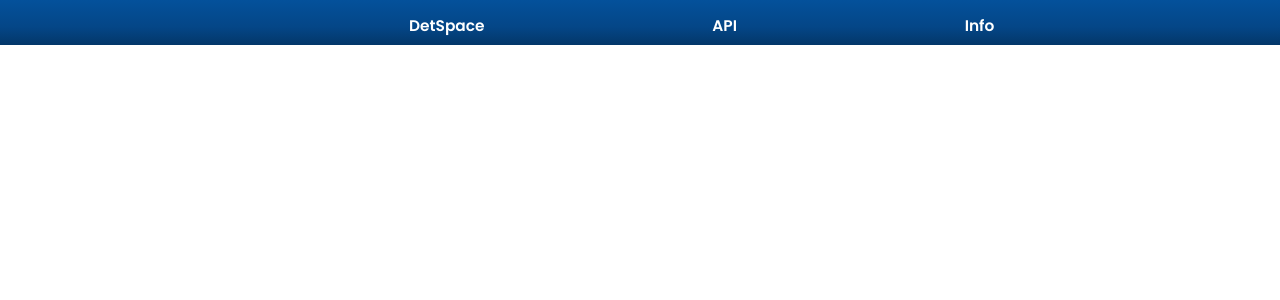
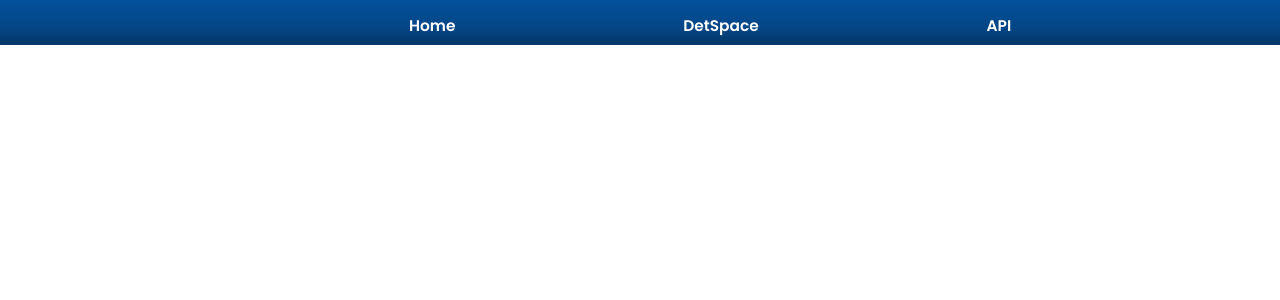
Before and after one commit to dbtl-synbio/detspace, a Django app: template website/templates/header.html in a window 1280 px wide. Shown: the top 300 px of the page. Run offline with Django 3.2, Linux system fonts and the light colour scheme; the template is opened without the code that fills it, so the values that code supplies are empty; some libraries are stand-ins or nearby versions.

Commit message:
Updated the navbar and the web server predetmined page

```diff
--- a/website/templates/header.html
+++ b/website/templates/header.html
@@ -24,9 +24,9 @@
                <i class="fas fa-bars"></i>
             </label>
          <ul>
+            <li><a href="{% url 'info' %}">Home</a></li>
             <li><a href="{% url 'index' %}">DetSpace</a></li>
             <li><a href="/api/">API</a></li>
-            <li><a href="{% url 'info' %}">Info</a></li>
          </ul>
       </nav>
    </body>
--- a/website/urls.py
+++ b/website/urls.py
@@ -3,7 +3,7 @@ from django.urls import path, re_path
 from . import views
 
 urlpatterns = [
-    path('', views.index, name="index"),
+    path('', views.info, name="Home"),
     path('info.html', views.info, name="info"),
     path('index.html', views.index, name="index"),
     path('<int:target_id>', views.info, name="info"),
```
